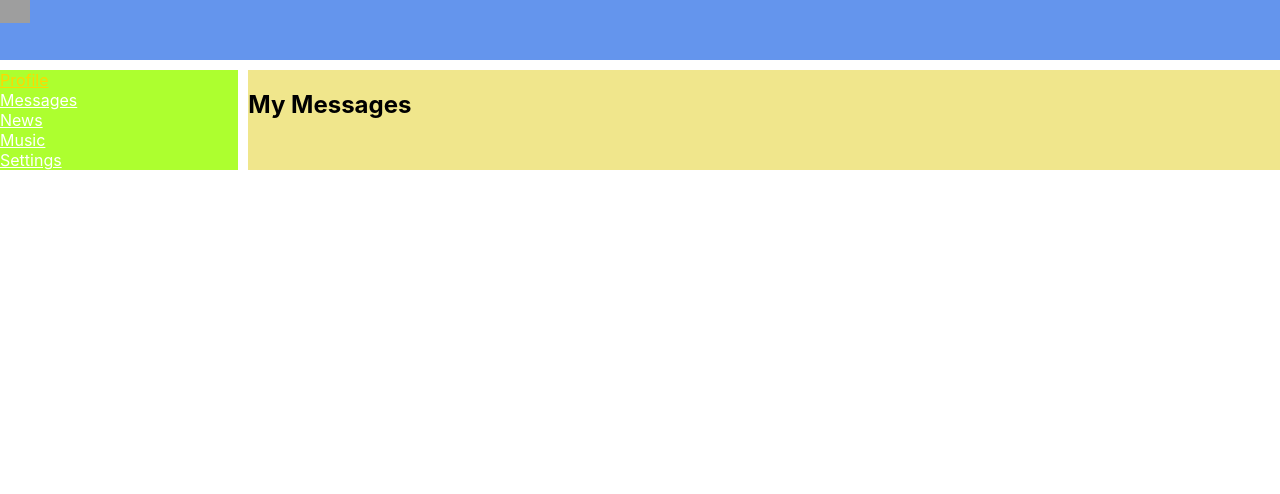
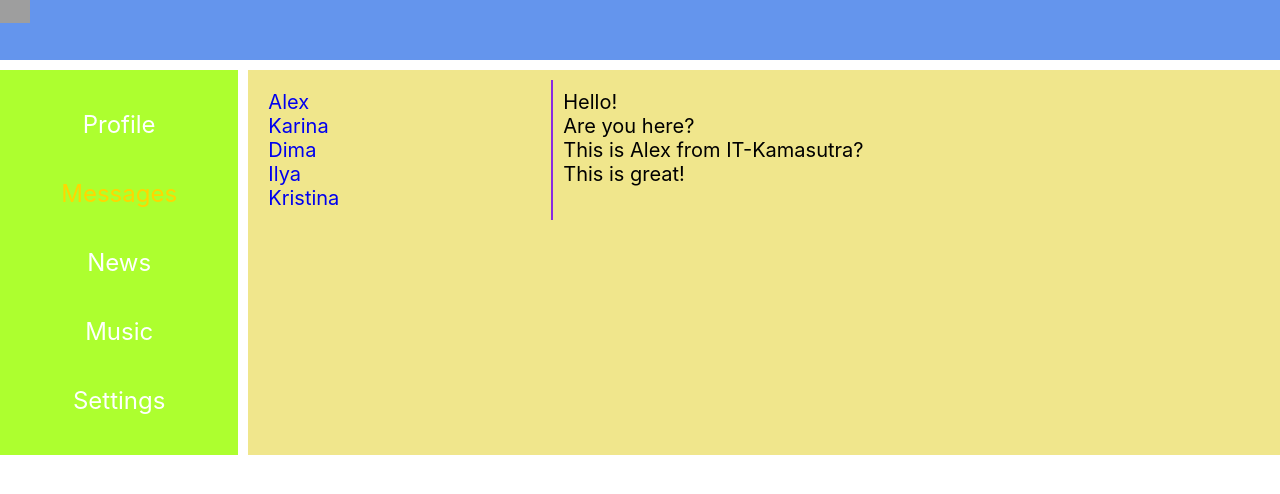
Before and after one commit to mrAxekash/samurai-way, a React (Create React App) app: page /dialogs in a window 1280 px wide. Shown: the top 494 px of the page. Built offline with nearby package versions, Linux system fonts and the light colour scheme; grey boxes are pictures that could not be loaded.

Commit message:
finish lesson 22

```diff
--- a/src/App.tsx
+++ b/src/App.tsx
@@ -17,8 +17,8 @@ function App() { /*функция-компонента, которая возв
                 <Header/>
                 <Navbar/>
                 <div className={'app-wrapper-content'}>
-                    <Route path='/profile' component={Profile}/>
-                    <Route path='/dialogs' component={Dialogs}/>
+                    <Route exact path='/profile' component={Profile}/>
+                    <Route exact path='/dialogs' component={Dialogs}/>
                     <Route path='/news' component={News}/>
                     <Route path='/music' component={Music}/>
                     <Route path='/settings' component={Settings}/>
--- a/src/components/Dialogs/Dialogs.module.css
+++ b/src/components/Dialogs/Dialogs.module.css
@@ -0,0 +1,35 @@
+.dialogs {
+    display: grid;
+    grid-template-columns: 3fr 9fr;
+    padding: 10px;
+}
+
+.dialogItems {
+    padding: 10px;
+    font-size: 20px;
+    text-decoration: none;
+}
+
+.dialogItems .active {
+    color: green;
+}
+
+.dialog a {
+    text-decoration: none;
+}
+
+a.item {
+    color: blue;
+}
+a.active {
+    color: green;
+}
+
+.messages {
+    border-left: 2px solid blueviolet;
+    padding: 10px;
+}
+
+.message {
+    font-size: 20px;
+}
--- a/src/components/Dialogs/Dialogs.tsx
+++ b/src/components/Dialogs/Dialogs.tsx
@@ -1,11 +1,43 @@
 import React from "react";
 import classes from './Dialogs.module.css'
+import {NavLink} from "react-router-dom";
+
 
 export const Dialogs = () => {
 
     return (
-        <div>
-            <h2>My Messages</h2>
+        <div className={classes.dialogs}>
+            <div className={classes.dialogItems}>
+                <div className={classes.dialog} >
+                    <NavLink to={'/dialogs/1'} activeClassName={classes.active}>Alex</NavLink>
+                </div>
+                <div className={classes.dialog}>
+                    <NavLink to={'/dialogs/2'}>Karina</NavLink>
+                </div>
+                <div className={classes.dialog}>
+                    <NavLink to={'/dialogs/3'}>Dima</NavLink>
+                </div>
+                <div className={classes.dialog}>
+                    <NavLink to={'/dialogs/4'}>Ilya</NavLink>
+                </div>
+                <div className={classes.dialog}>
+                    <NavLink to={'/dialogs/5'}>Kristina</NavLink>
+                </div>
+            </div>
+            <div className={classes.messages}>
+                <div className={classes.message}>
+                    Hello!
+                </div>
+                <div className={classes.message}>
+                    Are you here?
+                </div>
+                <div className={classes.message}>
+                    This is Alex from IT-Kamasutra?
+                </div>
+                <div className={classes.message}>
+                    This is great!
+                </div>
+            </div>
         </div>
     )
 }
--- a/src/components/Navbar/Navbar.module.css
+++ b/src/components/Navbar/Navbar.module.css
@@ -1,10 +1,20 @@
 .nav {
     grid-area: n;
     background-color: greenyellow;
+    display: flex;
+    flex-direction: column;
+    align-items: center;
+    padding: 20px;
 }
 
+.nav div {
+    padding: 20px;
+}
 .item {
     color: #fff;
+    font-size: 24px;
+    text-decoration: none;
+
 }
 
 .active {
--- a/src/components/Navbar/Navbar.tsx
+++ b/src/components/Navbar/Navbar.tsx
@@ -1,23 +1,24 @@
 import React from "react";
 import styles from './Navbar.module.css';
+import {NavLink} from "react-router-dom";
 
 export const Navbar = () => {
     return (
         <nav className={styles.nav}>
             <div>
-                <a className={`${styles.item} ${styles.active}`} href="/profile">Profile</a>
+                <NavLink className={`${styles.item}`} activeClassName={styles.active} to={"/profile"}>Profile</NavLink>
             </div>
             <div>
-                <a className={styles.item} href="/dialogs">Messages</a>
+                <NavLink className={styles.item} activeClassName={styles.active} to={"/dialogs"}>Messages</NavLink>
             </div>
             <div>
-                <a className={styles.item} href="/news">News</a>
+                <NavLink className={styles.item} activeClassName={styles.active} to={"/news"}>News</NavLink>
             </div>
             <div>
-                <a className={styles.item} href="/music">Music</a>
+                <NavLink className={styles.item} activeClassName={styles.active} to={"/music"}>Music</NavLink>
             </div>
             <div>
-                <a className={styles.item} href="/settings">Settings</a>
+                <NavLink className={styles.item} activeClassName={styles.active} to={"/settings"}>Settings</NavLink>
             </div>
         </nav>
     )
--- a/src/components/Profile/Profile.module.css
+++ b/src/components/Profile/Profile.module.css
@@ -1,3 +1,7 @@
+.profile_imgWrapper {
+    width: 100%;
+}
 .profile_imgWrapper img {
-    width: 80%;
-}
+     height: 300px;
+     width: 100%;
+ }
```
